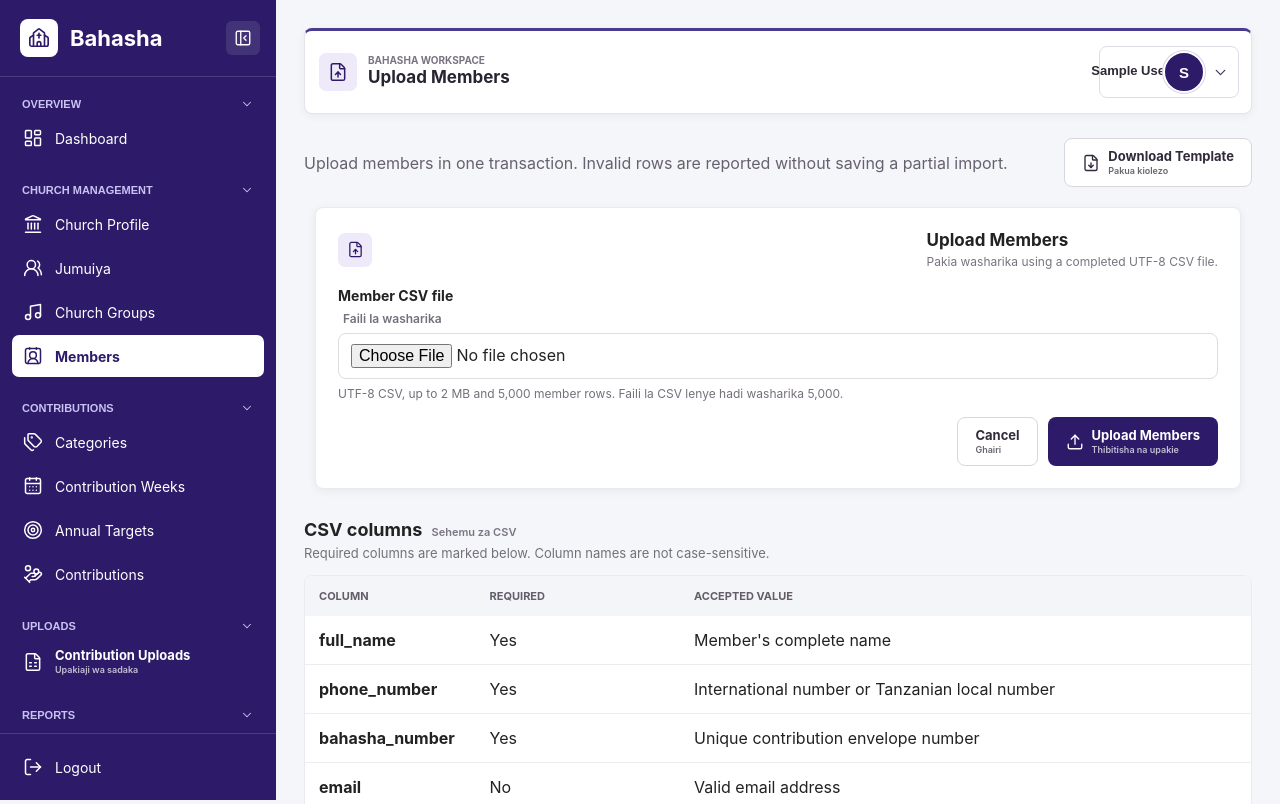
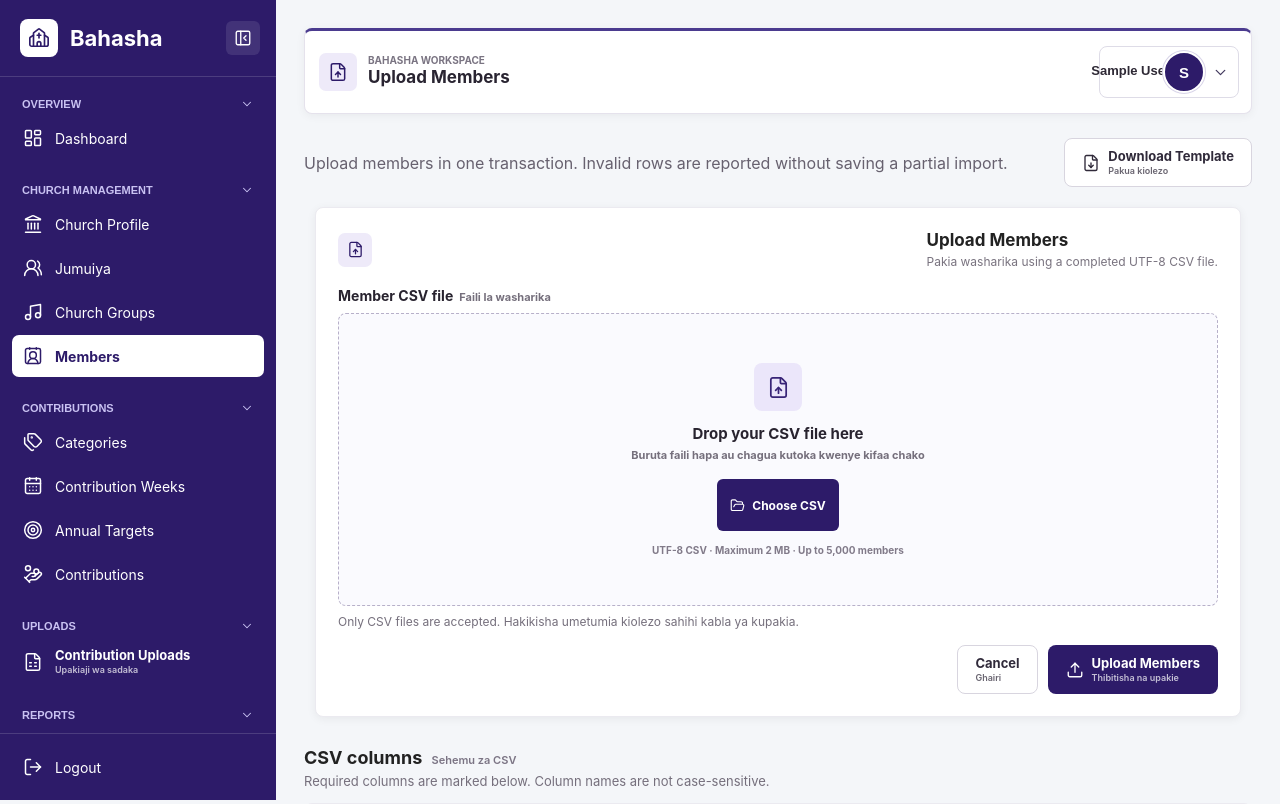
Before and after one commit to Oswaldgerald/bahasha-web, a Django app: page /web/members/import-csv/ in a window 1280 px wide. Shown: the top 804 px of the page. Run offline with Django 5.2, Linux system fonts and the light colour scheme; the visitor is signed in with stand-in values (Sample User, id 1); parts of the project's set-up code (start-up, migrations or seed data) failed here and were passed over.

Commit message:
Improve member CSV file upload control

```diff
--- a/members/forms.py
+++ b/members/forms.py
@@ -18,7 +18,12 @@ from .services import create_member, update_member
 class MemberCsvUploadForm(forms.Form):
     file = forms.FileField(
         label="Member CSV file",
-        widget=forms.FileInput(attrs={"accept": ".csv,text/csv"}),
+        widget=forms.FileInput(
+            attrs={
+                "accept": ".csv,text/csv",
+                "data-member-csv-input": "true",
+            }
+        ),
         help_text=(
             "UTF-8 CSV, up to 2 MB and 5,000 member rows. "
             "Faili la CSV lenye hadi washarika 5,000."
--- a/static/css/members.css
+++ b/static/css/members.css
@@ -151,11 +151,199 @@
     margin-left: 5px;
 }
 
-.member-import-file small {
+.member-import-file-heading {
+    align-items: baseline;
+    display: flex;
+    flex-wrap: wrap;
+    gap: 6px;
+    margin-bottom: 9px;
+}
+
+.member-import-file-heading label {
+    color: #28232f;
+    font-size: 14px;
+    font-weight: 750;
+}
+
+.member-import-file-heading small {
+    color: #756f7c;
+    font-size: 11px;
+    font-weight: 650;
+}
+
+.member-csv-dropzone {
+    align-items: center;
+    background: #fafafe;
+    border: 1.5px dashed #b7b0c9;
+    border-radius: 8px;
+    cursor: pointer;
+    display: flex;
+    flex-direction: column;
+    justify-content: center;
+    min-height: 235px;
+    padding: 28px 20px;
+    position: relative;
+    text-align: center;
+    transition: background-color 160ms ease, border-color 160ms ease, box-shadow 160ms ease;
+}
+
+.member-csv-dropzone:hover,
+.member-csv-dropzone:focus-within,
+.member-import-file.is-dragging .member-csv-dropzone {
+    background: #f6f3ff;
+    border-color: #563ca0;
+    box-shadow: 0 0 0 3px rgba(86, 60, 160, 0.1);
+}
+
+.member-csv-dropzone input[type="file"] {
+    height: 1px;
+    margin: 0;
+    opacity: 0;
+    overflow: hidden;
+    padding: 0;
+    position: absolute;
+    width: 1px;
+}
+
+.member-csv-dropzone-icon {
+    align-items: center;
+    background: #ebe6fa;
+    border-radius: 8px;
+    color: #382477;
+    display: inline-flex;
+    height: 48px;
+    justify-content: center;
+    margin-bottom: 13px;
+    width: 48px;
+}
+
+.member-csv-dropzone-icon svg {
+    height: 23px;
+    width: 23px;
+}
+
+.member-csv-dropzone-copy strong,
+.member-csv-dropzone-copy small {
+    display: block;
+}
+
+.member-csv-dropzone-copy strong {
+    color: #28232f;
+    font-size: 15px;
+}
+
+.member-csv-dropzone-copy small {
+    color: #756f7c;
+    font-size: 11px;
+    margin-top: 5px;
+}
+
+.member-csv-browse {
+    align-items: center;
+    background: #2d1b69;
+    border-radius: 6px;
+    color: white;
+    display: inline-flex;
+    font-size: 12px;
+    font-weight: 750;
+    gap: 7px;
+    margin-top: 17px;
+    min-height: 36px;
+    padding: 8px 13px;
+}
+
+.member-csv-browse svg {
+    height: 15px;
+    width: 15px;
+}
+
+.member-csv-limits {
+    color: #817a89;
+    font-size: 10px;
+    margin-top: 13px;
+}
+
+.member-csv-selection {
+    align-items: center;
+    background: #f4faf7;
+    border: 1px solid #cce4d7;
+    border-radius: 8px;
+    display: flex;
+    gap: 11px;
+    margin-top: 10px;
+    padding: 10px 12px;
+}
+
+.member-csv-selection[hidden] {
+    display: none;
+}
+
+.member-csv-selection-icon {
+    align-items: center;
+    background: #dff1e7;
+    border-radius: 6px;
+    color: #19724f;
+    display: inline-flex;
+    flex: 0 0 34px;
+    height: 34px;
+    justify-content: center;
+}
+
+.member-csv-selection-icon svg,
+.member-csv-remove svg {
+    height: 17px;
+    width: 17px;
+}
+
+.member-csv-selection-copy {
+    min-width: 0;
+}
+
+.member-csv-selection-copy strong,
+.member-csv-selection-copy small {
+    display: block;
+}
+
+.member-csv-selection-copy strong {
+    color: #28232f;
+    font-size: 12px;
+    overflow: hidden;
+    text-overflow: ellipsis;
+    white-space: nowrap;
+}
+
+.member-csv-selection-copy small {
+    color: #587064;
+    font-size: 10px;
+    margin-top: 3px;
+}
+
+.member-csv-remove {
+    align-items: center;
+    background: transparent;
+    border: 0;
+    border-radius: 6px;
+    color: #6f6876;
+    cursor: pointer;
+    display: inline-flex;
+    flex: 0 0 34px;
+    height: 34px;
+    justify-content: center;
+    margin-left: auto;
+    padding: 0;
+}
+
+.member-csv-remove:hover,
+.member-csv-remove:focus-visible {
+    background: #e5ede9;
+    color: #28232f;
+}
+
+.member-csv-help {
     color: #756f7c;
     display: block;
     font-size: 12px;
-    margin-top: 7px;
+    margin: 8px 0 0;
 }
 
 .member-import-actions {
@@ -907,4 +1095,9 @@
         display: grid;
         grid-template-columns: 1fr 1fr;
     }
+
+    .member-csv-dropzone {
+        min-height: 210px;
+        padding: 24px 14px;
+    }
 }
--- a/static/js/members.js
+++ b/static/js/members.js
@@ -1,4 +1,73 @@
 document.addEventListener("DOMContentLoaded", () => {
+    const csvInput = document.querySelector("[data-member-csv-input]");
+    const csvDropzone = document.querySelector("[data-member-csv-dropzone]");
+    const csvSelection = document.querySelector("[data-member-csv-selection]");
+    const csvName = document.querySelector("[data-member-csv-name]");
+    const csvSize = document.querySelector("[data-member-csv-size]");
+    const csvRemove = document.querySelector("[data-member-csv-remove]");
+
+    const formatFileSize = (bytes) => {
+        if (bytes < 1024) {
+            return `${bytes} B`;
+        }
+        if (bytes < 1024 * 1024) {
+            return `${(bytes / 1024).toFixed(1)} KB`;
+        }
+        return `${(bytes / (1024 * 1024)).toFixed(1)} MB`;
+    };
+
+    const updateCsvSelection = () => {
+        const file = csvInput?.files?.[0];
+        if (!csvSelection || !csvName || !csvSize) {
+            return;
+        }
+
+        csvSelection.hidden = !file;
+        csvDropzone?.classList.toggle("has-file", Boolean(file));
+        if (file) {
+            csvName.textContent = file.name;
+            csvSize.textContent = `${formatFileSize(file.size)} · Ready to upload / Tayari kupakiwa`;
+        } else {
+            csvName.textContent = "";
+            csvSize.textContent = "";
+        }
+    };
+
+    csvInput?.addEventListener("change", updateCsvSelection);
+
+    if (csvDropzone && csvInput) {
+        ["dragenter", "dragover"].forEach((eventName) => {
+            csvDropzone.addEventListener(eventName, (event) => {
+                event.preventDefault();
+                csvDropzone.classList.add("is-dragging");
+            });
+        });
+
+        ["dragleave", "drop"].forEach((eventName) => {
+            csvDropzone.addEventListener(eventName, (event) => {
+                event.preventDefault();
+                csvDropzone.classList.remove("is-dragging");
+            });
+        });
+
+        csvDropzone.addEventListener("drop", (event) => {
+            const [file] = event.dataTransfer?.files || [];
+            if (!file) {
+                return;
+            }
+            const transfer = new DataTransfer();
+            transfer.items.add(file);
+            csvInput.files = transfer.files;
+            csvInput.dispatchEvent(new Event("change", { bubbles: true }));
+        });
+    }
+
+    csvRemove?.addEventListener("click", () => {
+        csvInput.value = "";
+        updateCsvSelection();
+        csvInput.focus();
+    });
+
     const photoInput = document.querySelector("[data-member-photo-input]");
     const photoImage = document.querySelector("[data-member-photo-image]");
     const photoFallback = document.querySelector("[data-member-photo-fallback]");
--- a/templates/members/csv_import.html
+++ b/templates/members/csv_import.html
@@ -2,6 +2,7 @@
 {% load static %}
 
 {% block extra_css %}<link rel="stylesheet" href="{% static 'css/members.css' %}">{% endblock %}
+{% block extra_js %}<script src="{% static 'js/members.js' %}" defer></script>{% endblock %}
 
 {% block content %}
 <div class="list-toolbar">
@@ -23,14 +24,40 @@
     <form method="post" enctype="multipart/form-data">
         {% csrf_token %}
         {{ form.non_field_errors }}
-        <div class="member-import-file">
-            <label for="{{ form.file.id_for_label }}">
-                {{ form.file.label }}
-                <small class="member-field-caption">Faili la washarika</small>
+        <div class="member-import-file" data-member-csv-dropzone>
+            <div class="member-import-file-heading">
+                <label for="{{ form.file.id_for_label }}">{{ form.file.label }}</label>
+                <small>Faili la washarika</small>
+            </div>
+            <label class="member-csv-dropzone" for="{{ form.file.id_for_label }}">
+                {{ form.file }}
+                <span class="member-csv-dropzone-icon" aria-hidden="true">
+                    <i data-lucide="file-up"></i>
+                </span>
+                <span class="member-csv-dropzone-copy">
+                    <strong>Drop your CSV file here</strong>
+                    <small>Buruta faili hapa au chagua kutoka kwenye kifaa chako</small>
+                </span>
+                <span class="member-csv-browse">
+                    <i data-lucide="folder-open" aria-hidden="true"></i>
+                    Choose CSV
+                </span>
+                <span class="member-csv-limits">UTF-8 CSV &middot; Maximum 2 MB &middot; Up to 5,000 members</span>
             </label>
-            {{ form.file }}
+            <div class="member-csv-selection" data-member-csv-selection hidden aria-live="polite">
+                <span class="member-csv-selection-icon" aria-hidden="true">
+                    <i data-lucide="file-check"></i>
+                </span>
+                <span class="member-csv-selection-copy">
+                    <strong data-member-csv-name></strong>
+                    <small data-member-csv-size></small>
+                </span>
+                <button type="button" class="member-csv-remove" data-member-csv-remove aria-label="Remove selected CSV file" title="Remove selected file">
+                    <i data-lucide="x" aria-hidden="true"></i>
+                </button>
+            </div>
             {{ form.file.errors }}
-            <small>{{ form.file.help_text }}</small>
+            <p class="member-csv-help">Only CSV files are accepted. Hakikisha umetumia kiolezo sahihi kabla ya kupakia.</p>
         </div>
         <div class="form-actions member-import-actions">
             <a href="{% url 'web_members' %}" class="btn-secondary">
```
Also changed, not shown: members/tests.py (+9 -0 lines).
